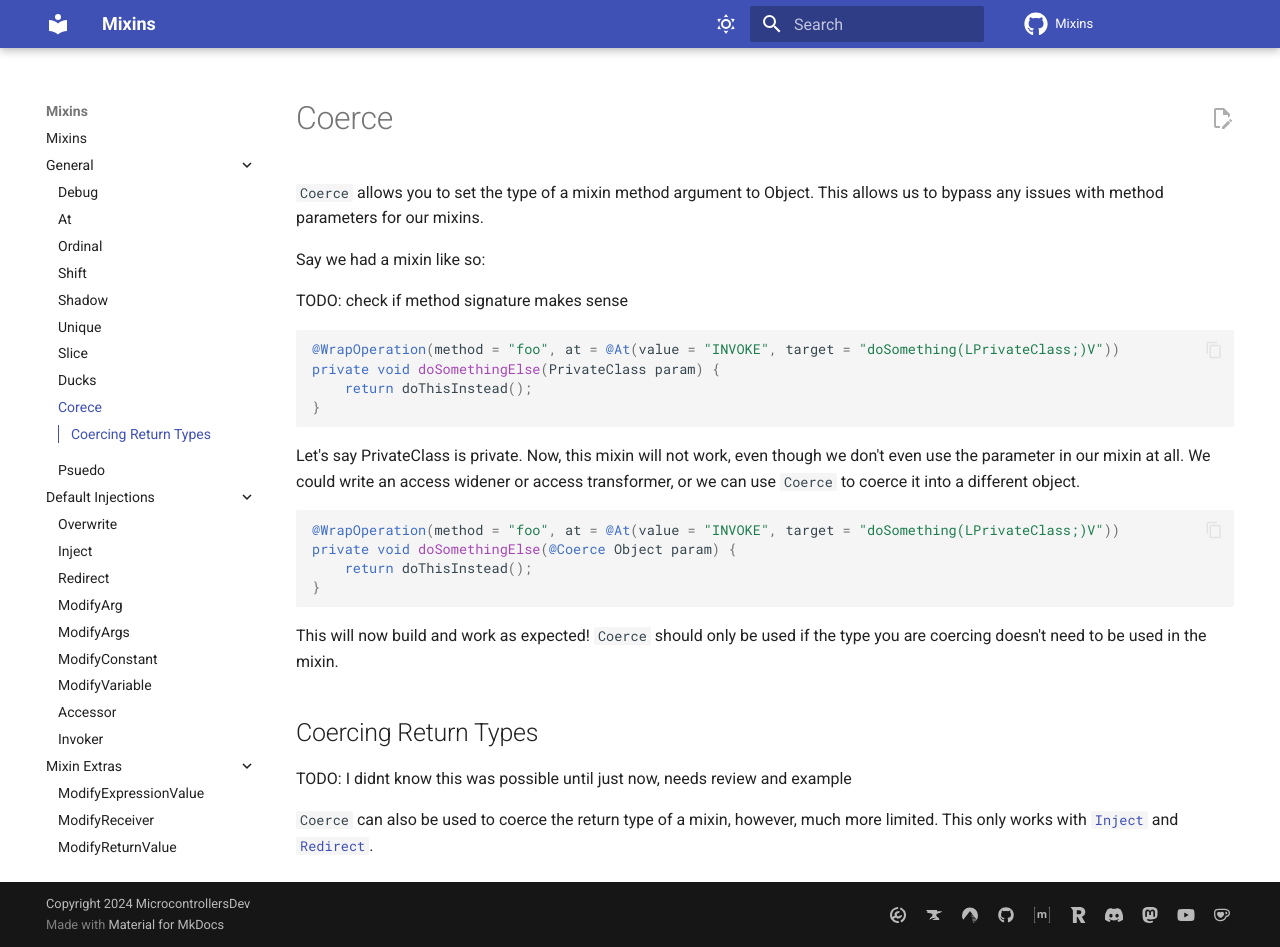
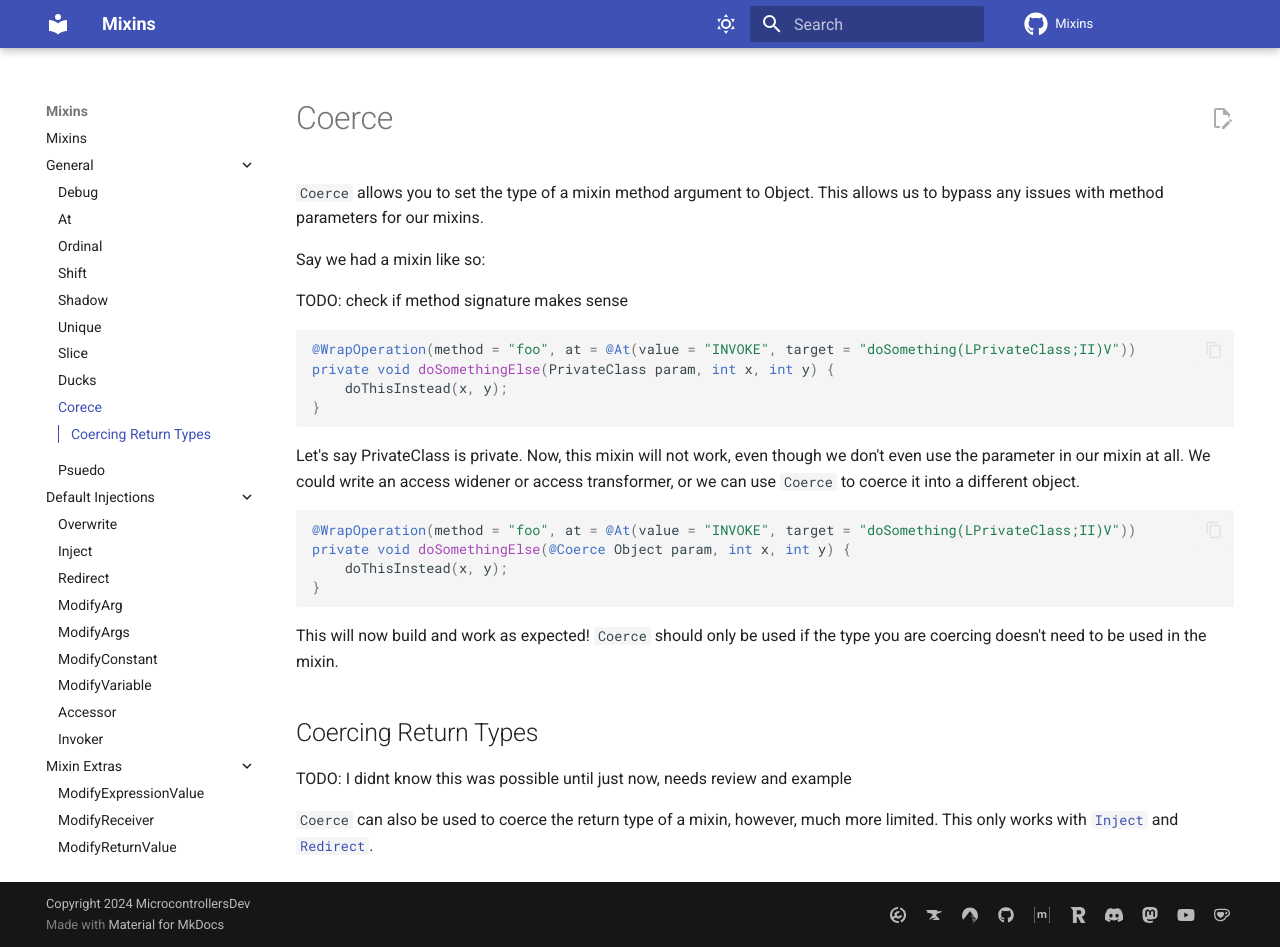
Before and after one commit to MicrocontrollersDev/Mixins, an MkDocs documentation site: the page built from docs/general/coerce.md, in a window 1280 px wide and 947 px high. Built offline with MkDocs 1.6.1 and Material for MkDocs 9.7.7, drawn with Linux system fonts in a browser that asks for light colours; comment, search, counter and statistics services are not loaded.

Commit message:
fix Coerce example

````diff
--- a/docs/general/coerce.md
+++ b/docs/general/coerce.md
@@ -7,18 +7,18 @@ Say we had a mixin like so:
 TODO: check if method signature makes sense
 
 ```java
-@WrapOperation(method = "foo", at = @At(value = "INVOKE", target = "doSomething(LPrivateClass;)V"))
-private void doSomethingElse(PrivateClass param) {
-    return doThisInstead();
+@WrapOperation(method = "foo", at = @At(value = "INVOKE", target = "doSomething(LPrivateClass;II)V"))
+private void doSomethingElse(PrivateClass param, int x, int y) {
+    doThisInstead(x, y);
 }
 ```
 
 Let's say PrivateClass is private. Now, this mixin will not work, even though we don't even use the parameter in our mixin at all. We could write an access widener or access transformer, or we can use `Coerce` to coerce it into a different object.
 
 ```java
-@WrapOperation(method = "foo", at = @At(value = "INVOKE", target = "doSomething(LPrivateClass;)V"))
-private void doSomethingElse(@Coerce Object param) {
-    return doThisInstead();
+@WrapOperation(method = "foo", at = @At(value = "INVOKE", target = "doSomething(LPrivateClass;II)V"))
+private void doSomethingElse(@Coerce Object param, int x, int y) {
+    doThisInstead(x, y);
 }
 ```
 
````
